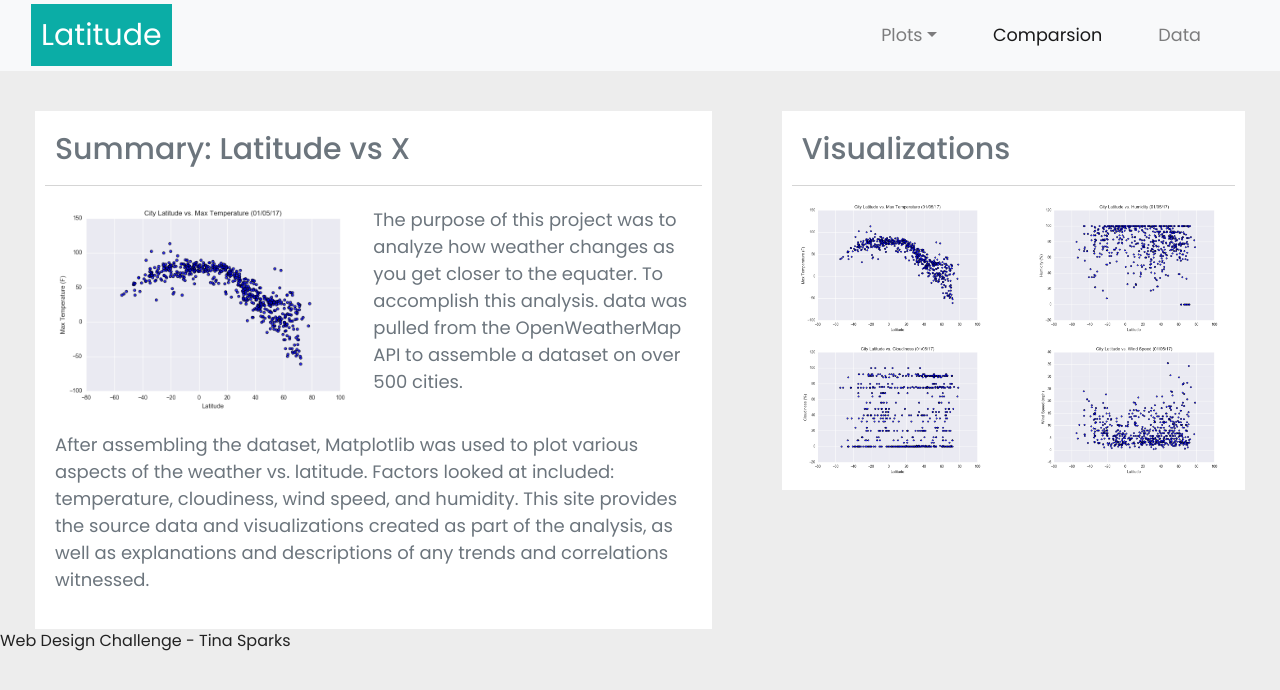
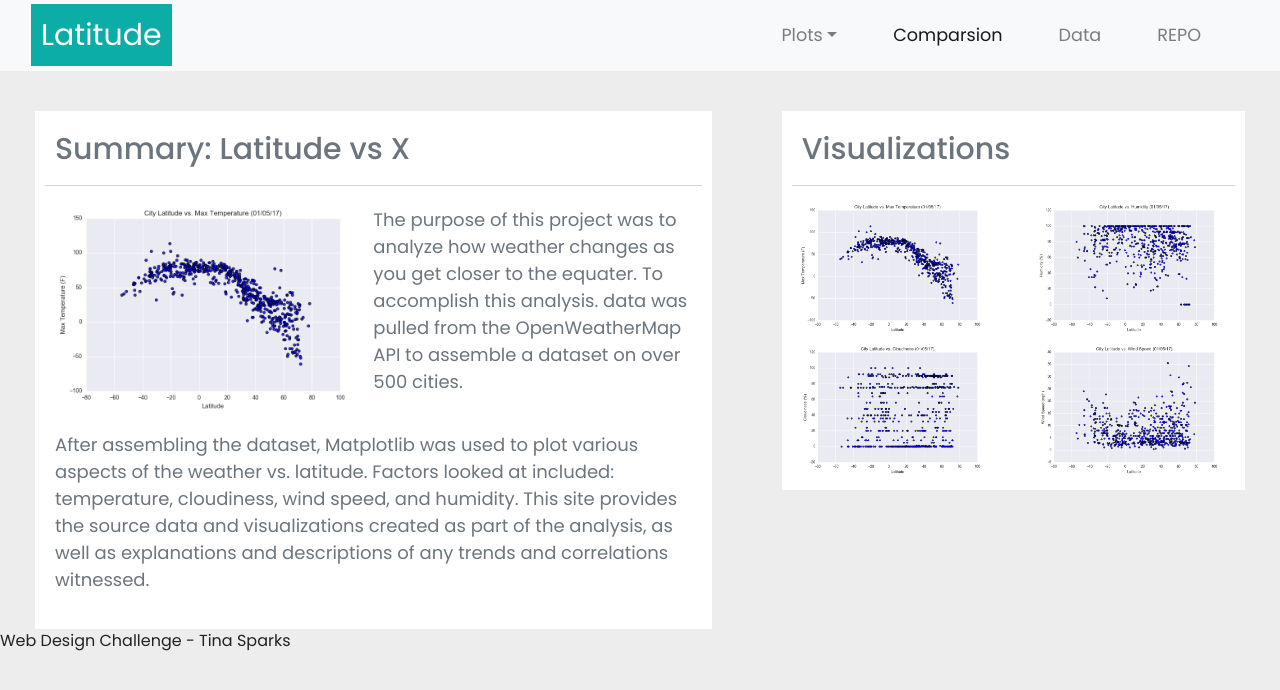
Before and after one commit to TBBSparks/Web-Design-Challenge, a plain HTML site: page index.html in a window 1280 px wide. Drawn offline with nearby package versions, Linux system fonts and the light colour scheme.

Commit message:
Update index.html
added nav code to repo (lines 44-45)

```diff
--- a/index.html
+++ b/index.html
@@ -41,6 +41,8 @@
 		  <li class="nav-item">
 			<a class="nav-link" href="data.html">Data</a>
 		  </li>
+		  <li class="nav-item">
+                        <a class="nav-link" href="https://github.com/TBBSparks/Web-Design-Challenge">REPO</a>
 		</ul>
 	</div>
 	</div>
```
